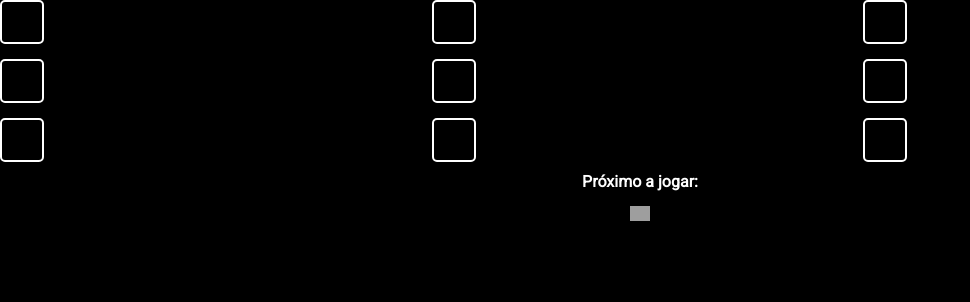
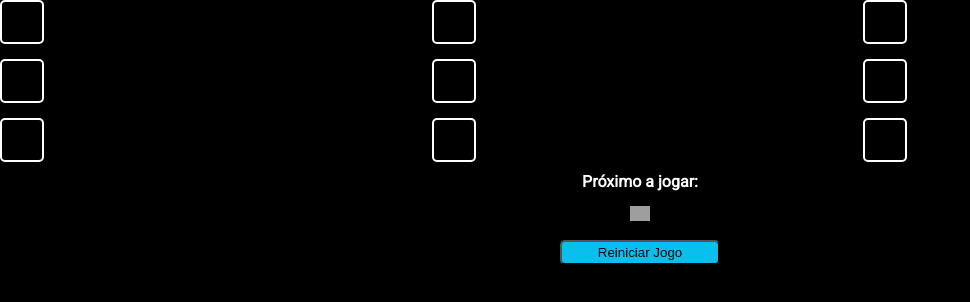
Before and after one commit to natanaelnogueira17/Jogo-da-Velha-com-React, a Next.js app: page /src/components/game/Game in a window 1280 px wide. Shown: the top 302 px of the page, without its empty margins (0-970 px from the left). Built offline with nearby package versions, Linux system fonts and the light colour scheme; grey boxes are pictures that could not be loaded.

Commit message:
criando o botao para reiniciar o jogo

```diff
--- /dev/null
+++ b/pages/src/components/button/Button.jsx
@@ -0,0 +1,11 @@
+import style from './Button.module.css'
+
+function Button ({children, onClick, disabled}){
+  return(
+    <button  className={style.button} onClick = {onClick} disabled={disabled}>
+    {children}
+    </button>
+  )
+
+}
+export default Button
--- /dev/null
+++ b/pages/src/components/button/Button.module.css
@@ -0,0 +1,12 @@
+.button{
+  background-color: rgb(8, 191, 237);
+  color: black;
+  cursor: pointer;
+  height: 25px;
+  width: 160px;
+  border-radius: 5px;
+
+}
+.button:hover{
+  background: rgb(8, 157, 194);
+}
--- a/pages/src/components/game/Game.jsx
+++ b/pages/src/components/game/Game.jsx
@@ -37,6 +37,12 @@ if(sum === 3 || sum === -3) setWinner(sum/3)
 }
 
 
+
+const handleReset = ()=>{
+  setGameState (Array(9).fill(0))
+  setWinner( 0)
+}
+
    useEffect(()=>{
     setCurrentPlayer(currentPlayer * -1)
     verifyGame()
@@ -59,7 +65,9 @@ if(sum === 3 || sum === -3) setWinner(sum/3)
 
         <GameInfo
         currentPlayer= {currentPlayer}
-        winner = {winner}/>
+        winner = {winner}
+        onReset = {handleReset}
+        />
     </div>
 
   )
--- a/pages/src/components/gameInfo/GameInfo.jsx
+++ b/pages/src/components/gameInfo/GameInfo.jsx
@@ -1,7 +1,8 @@
 import style from './GameInfo.module.css'
 import Icon from "../icon/Icon"
+import Button from '../button/Button'
 
-function GameInfo({currentPlayer, winner}){
+function GameInfo({currentPlayer, winner, onReset}){
   return(
     <div className={style.gameInfo}>
     {
@@ -29,6 +30,11 @@ winner === 0 &&
               }
         </>
     }
+            <Button
+            onClick={onReset}
+            >
+              Reiniciar Jogo
+            </Button>
   </div>
 
   )
```
